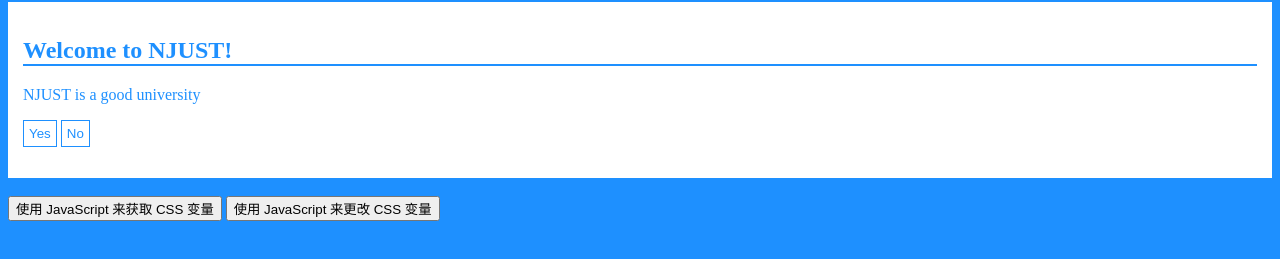
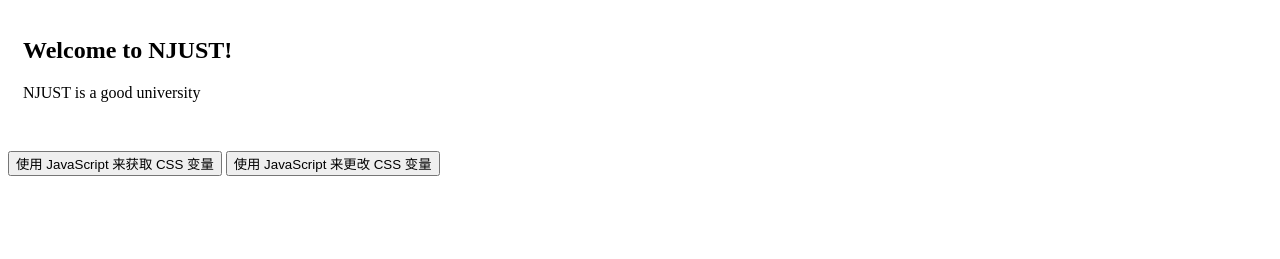
Before and after one commit to yangchenggang-z/yangchenggang-z, a plain HTML site: page experiment_4/js_1.html in a window 1280 px wide. Shown: the part 87-346 px from the top of the page. Drawn offline with Linux system fonts and the light colour scheme.

Commit message:
Update js_1.html

```diff
--- a/experiment_4/js_1.html
+++ b/experiment_4/js_1.html
@@ -3,7 +3,7 @@
 <head>
 <style>
 :root {
-  --blue: #1e90ff;
+  --red: #1e90ff;
   --white: #ffffff;
 }
 
@@ -55,10 +55,6 @@
 <div class="container">
   <h2>Welcome to NJUST!</h2>
   <p>NJUST is a good university</p>
-  <p>
-    <button>Yes</button>
-    <button>No</button>
-  </p>
 </div>
 <br>
 
```
